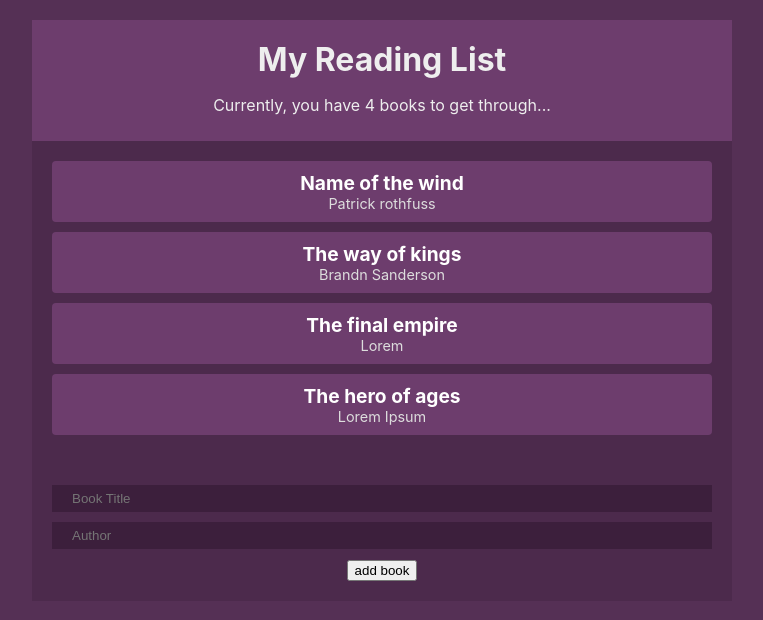
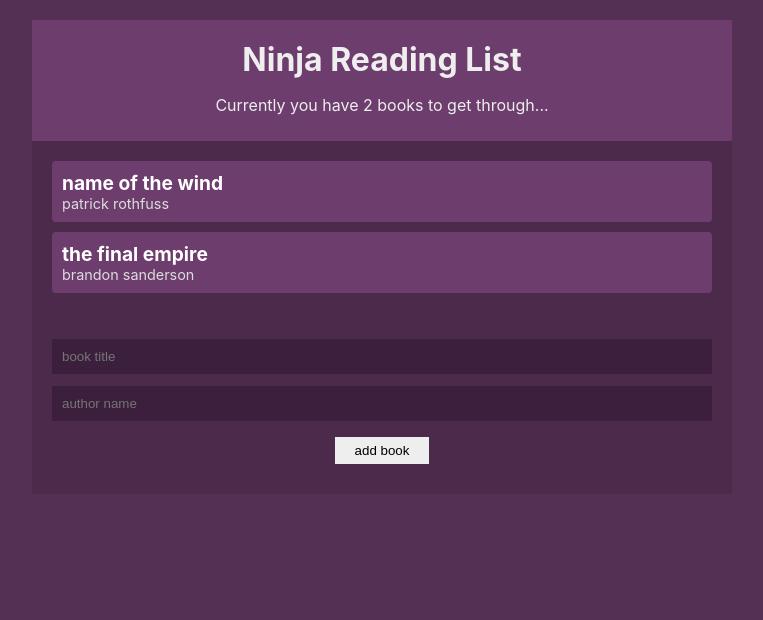
Before and after one commit to gagansaini1212/react-context-hooks, a React (Create React App) app: page / in a window 1280 px wide. Shown: the top 620 px of the page, without its empty margins (258-1021 px from the left). Built offline with nearby package versions, Linux system fonts and the light colour scheme.

Commit message:
clean up and fixes

```diff
--- a/src/App.js
+++ b/src/App.js
@@ -1,13 +1,14 @@
 import React from 'react';
-import BookForm from './components/BookForm';
-import BookList from './components/BookList';
 
 // import ThemeContextProvider from './contexts/ThemeContext';
-import Navbar from './components/Navbar';
 // import BookList from './components/BookList';
 // import ThemeToggle from './components/ThemeToggle';
 // import AuthContextProvider from './contexts/AuthContext';
 import BookContextProvider from './contexts/BookContext';
+import Navbar from './components/Navbar';
+import BookList from './components/BookList';
+import NewBookForm from './components/NewBookForm';
+
 // import SongList from './components/SongList';
 
 function App() {
@@ -27,7 +28,7 @@ function App() {
       <BookContextProvider>
         <Navbar />
         <BookList />
-        <BookForm />
+        <NewBookForm />
       </BookContextProvider>
     </div>
   );
--- a/src/components/BookDetails.js
+++ b/src/components/BookDetails.js
@@ -1,5 +1,4 @@
 import React, { useContext } from 'react';
-
 import { BookContext } from '../contexts/BookContext';
 
 const BookDetails = ({ book }) => {
--- a/src/components/BookList.js
+++ b/src/components/BookList.js
@@ -1,28 +1,19 @@
 import React, { useContext } from 'react';
-
-// import { ThemeContext } from '../contexts/ThemeContext';
+import BookDetails from './BookDetails';
 import { BookContext } from '../contexts/BookContext';
-import BookDetails from './BookDetails';
 
 const BookList = () => {
-  // const { isLightTheme, light, dark } = useContext(ThemeContext);
   const { books } = useContext(BookContext);
-
-  // const theme = isLightTheme ? light : dark;
-
-  return books.length > 0 ? (
-    <div
-      className="book-list"
-      // style={{ background: theme.bg, color: theme.syntax }}
-    >
+  return books.length ? (
+    <div className="book-list">
       <ul>
-        {books.map((book) => (
-          <BookDetails key={book.id} book={book} />
-        ))}
+        {books.map((book) => {
+          return <BookDetails book={book} key={book.id} />;
+        })}
       </ul>
     </div>
   ) : (
-    <div className="empty">No books to read. Hello free time</div>
+    <div className="empty">No books to read. Hello free time :).</div>
   );
 };
 
--- a/src/components/Navbar.js
+++ b/src/components/Navbar.js
@@ -1,35 +1,12 @@
 import React, { useContext } from 'react';
-
 import { BookContext } from '../contexts/BookContext';
 
-// import { AuthContext } from '../contexts/AuthContext';
-// import { ThemeContext } from '../contexts/ThemeContext';
-
-// const Navbar = () => {
-//   const { isLightTheme, light, dark } = useContext(ThemeContext);
-//   const { isAuthenticated, toggleAuth } = useContext(AuthContext);
-//   const theme = isLightTheme ? light : dark;
-
-//   return (
-//     <nav style={{ background: theme.ui, color: theme.syntax }}>
-//       <h1>Context App</h1>
-//       <div onClick={toggleAuth}>
-//         {isAuthenticated ? 'Logged in' : 'Logged out'}
-//       </div>
-//       <ul>
-//         <li>Home</li>
-//         <li>About</li>
-//         <li>Contact</li>
-//       </ul>
-//     </nav>
-//   );
-// };
 const Navbar = () => {
   const { books } = useContext(BookContext);
   return (
     <div className="navbar">
-      <h1>My Reading List</h1>
-      <p>Currently, you have {books.length} books to get through...</p>
+      <h1>Ninja Reading List</h1>
+      <p>Currently you have {books.length} books to get through...</p>
     </div>
   );
 };
--- a/src/components/BookForm.js
+++ b/src/components/NewBookForm.js
@@ -1,36 +1,36 @@
 import React, { useContext, useState } from 'react';
-
 import { BookContext } from '../contexts/BookContext';
 
-const BookForm = () => {
+const NewBookForm = () => {
   const { addBook } = useContext(BookContext);
   const [title, setTitle] = useState('');
   const [author, setAuthor] = useState('');
+
   const handleSubmit = (e) => {
     e.preventDefault();
+    //console.log(title, author);
     addBook(title, author);
     setTitle('');
     setAuthor('');
   };
+
   return (
     <form onSubmit={handleSubmit}>
       <input
         type="text"
-        placeholder="Book Title"
+        placeholder="book title"
         value={title}
         onChange={(e) => setTitle(e.target.value)}
-        required={true}
       />
       <input
         type="text"
-        placeholder="Author"
+        placeholder="author name"
         value={author}
         onChange={(e) => setAuthor(e.target.value)}
-        required={true}
       />
       <input type="submit" value="add book" />
     </form>
   );
 };
 
-export default BookForm;
+export default NewBookForm;
--- a/src/contexts/BookContext.js
+++ b/src/contexts/BookContext.js
@@ -5,19 +5,16 @@ export const BookContext = createContext();
 
 const BookContextProvider = (props) => {
   const [books, setBooks] = useState([
-    { id: 1, title: 'Name of the wind', author: 'Patrick rothfuss' },
-    { id: 2, title: 'The way of kings', author: 'Brandn Sanderson' },
-    { id: 3, title: 'The final empire', author: 'Lorem' },
-    { id: 4, title: 'The hero of ages', author: 'Lorem Ipsum' },
+    { title: 'name of the wind', author: 'patrick rothfuss', id: 1 },
+    { title: 'the final empire', author: 'brandon sanderson', id: 2 },
   ]);
-
   const addBook = (title, author) => {
-    setBooks(...books, { id: uuidv4(), title: title, author: author });
+    setBooks([...books, { title, author, id: uuidv4() }]);
   };
-
   const removeBook = (id) => {
     setBooks(books.filter((book) => book.id !== id));
   };
+
   return (
     <BookContext.Provider value={{ books, addBook, removeBook }}>
       {props.children}
--- a/src/index.css
+++ b/src/index.css
@@ -5,53 +5,20 @@ body {
     sans-serif;
   -webkit-font-smoothing: antialiased;
   -moz-osx-font-smoothing: grayscale;
-  background-color: #553055;
+  background: #553055;
 }
-
-/* app styles */
 .App {
-  background-color: #4c2a4c;
+  background: #4c2a4c;
+  margin: 20px auto;
+  width: 90%;
   max-width: 700px;
-  margin: 20px auto;
-  text-align: center;
-  width: 90%;
   color: #eee;
 }
-
-nav {
-  padding: 5px;
-}
-
-nav ul {
-  padding: 0;
-}
-
-nav ul li {
-  display: inline-block;
-  margin: 0 10px;
-}
-
-/* .book-list {
-  padding: 20px;
-  margin-bottom: 20px;
-}
-.book-list ul {
-  padding: 0;
-  list-style-type: none;
-}
-
-.book-list li {
-  padding: 10px;
-  margin: 10px auto;
-  border-radius: 10px;
-} */
-
 .navbar {
   padding: 10px 20px;
   text-align: center;
   background: #6d3d6d;
 }
-
 .navbar h1 {
   margin: 10px 0;
 }
@@ -59,12 +26,10 @@ nav ul li {
 .book-list {
   margin: 20px;
 }
-
 .book-list ul {
   padding: 0;
   list-style-type: none;
 }
-
 .book-list li {
   background: #6d3d6d;
   border-radius: 4px;
@@ -72,33 +37,27 @@ nav ul li {
   cursor: pointer;
   margin: 10px 0;
 }
-
 .book-list li:hover {
   opacity: 0.7;
   text-decoration: line-through;
 }
-
 .book-list .title {
   font-weight: bold;
   color: #fff;
   font-size: 1.2em;
 }
-
 .book-list .author {
   font-size: 0.9em;
   color: #ddd;
 }
-
 .empty {
   margin: 20px;
   text-align: center;
-  padding: 20px;
 }
 
 form {
   padding: 20px;
 }
-
 input[type='text'] {
   width: 100%;
   padding: 10px;
@@ -108,12 +67,10 @@ input[type='text'] {
   color: #fff;
   border: 0;
 }
-
-input[type='text'] {
+input[type='submit'] {
   margin: 10px auto;
   background: #eee;
   border: 0;
   padding: 6px 20px;
-  background: #3c1f3c;
   display: block;
 }
```
